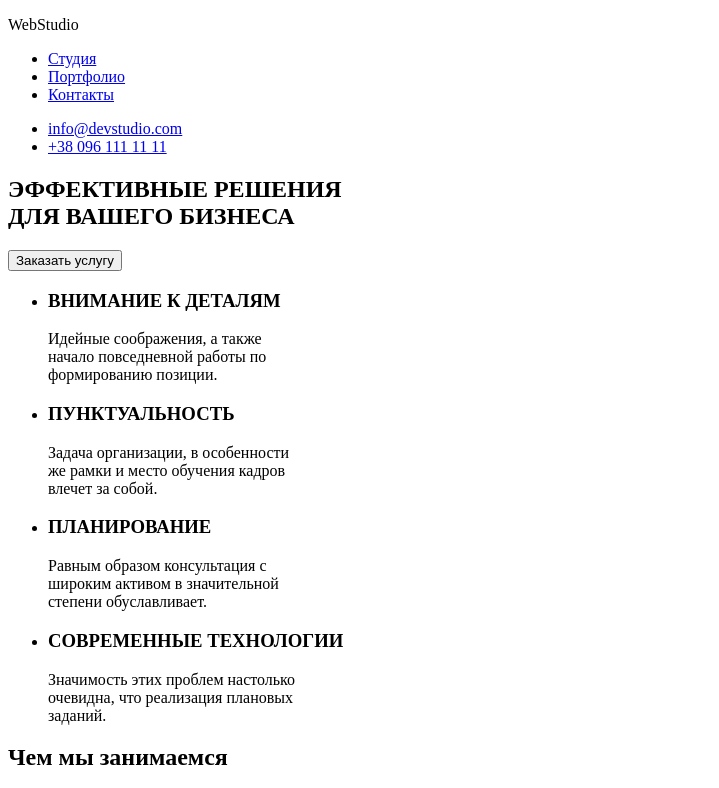
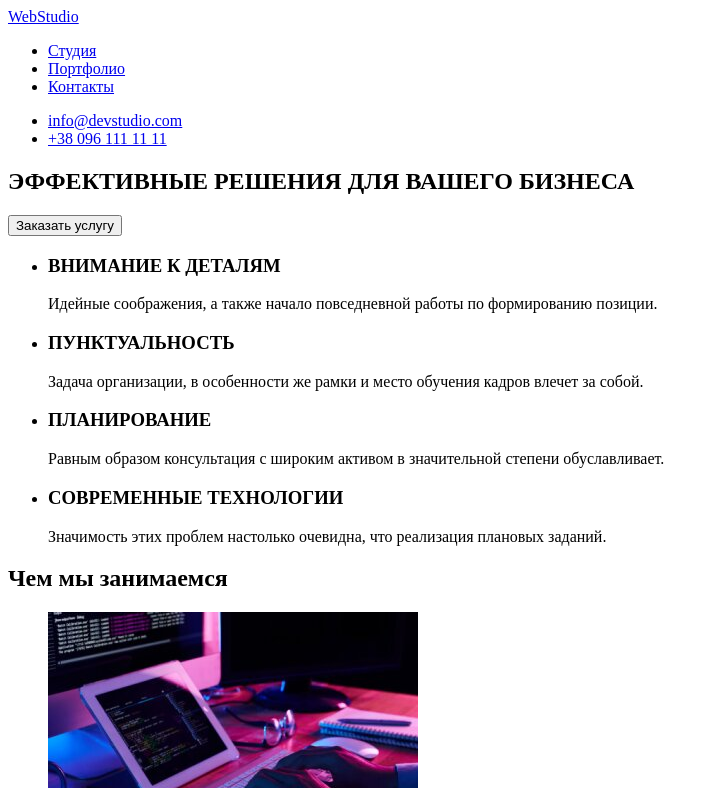
Before and after one commit to Romanarty/goit-markup-hw-01, a plain HTML site: page index.html in a window 1280 px wide. Shown: the top 788 px of the page, without its empty margins (0-719 px from the left). Drawn offline with Linux system fonts and the light colour scheme.

Commit message:
Corrected

```diff
--- a/index.html
+++ b/index.html
@@ -4,11 +4,14 @@
     <meta charset="UTF-8">
     <meta name="viewport" content="width=device-width, initial-scale=1.0">
     <title>WebStudio</title>
+
 </head>
 <body>
     <header>
     <nav>
-    <p>WebStudio</p>
+        <a href="#">WebStudio</a>
+
+
 <ul>
 <li>  <a href="#"> Студия    </a> </li>
 <li>  <a href="#"> Портфолио </a> </li>
@@ -26,7 +29,7 @@
 <main>
     <section>
 <!--Hero-->
-<h1> ЭФФЕКТИВНЫЕ РЕШЕНИЯ <br> ДЛЯ ВАШЕГО БИЗНЕСА </h1>
+<h1> ЭФФЕКТИВНЫЕ РЕШЕНИЯ ДЛЯ ВАШЕГО БИЗНЕСА </h1>
 <button> Заказать услугу </button>
     </section>
 
@@ -35,22 +38,22 @@
     <ul>
 <li>
     <h3>ВНИМАНИЕ К ДЕТАЛЯМ</h3>
-<p>Идейные соображения, а также <br> начало повседневной работы по <br> формированию позиции.</p>
+<p>Идейные соображения, а также начало повседневной работы по формированию позиции.</p>
 </li>
 
 <li>
     <h3>ПУНКТУАЛЬНОСТЬ</h3>
-    <p>Задача организации, в особенности <br> же рамки и место обучения кадров <br> влечет за собой.</p>
+    <p>Задача организации, в особенности же рамки и место обучения кадров влечет за собой.</p>
 </li>
 
 <li>
     <h3>ПЛАНИРОВАНИЕ</h3>
-    <p>Равным образом консультация с <br> широким активом в значительной <br> степени обуславливает.</p>
+    <p>Равным образом консультация с широким активом в значительной степени обуславливает.</p>
 
 </li>
 <li>
     <h3>СОВРЕМЕННЫЕ ТЕХНОЛОГИИ</h3>
-    <p>Значимость этих проблем настолько <br> очевидна, что реализация плановых <br> заданий.</p>
+    <p>Значимость этих проблем настолько очевидна, что реализация плановых заданий.</p>
 </li>
         </ul>
 
@@ -103,7 +106,8 @@
 <p>WebStudio</p>
 <br>
 <address>
-г. Киев, пр-т Леси Украинки, 26  <br>
+<p> г. Киев, пр-т Леси Украинки, 26</p>
+
 <a href="mailto:info@example.com">info@example.com</a> <br>
 <a href="tel:+380991111111">+38 099 111 11 11</a>
 </address>
```
Also changed, not shown: .prettierrc.json (added), css/styles.css (added), 1 other file.
